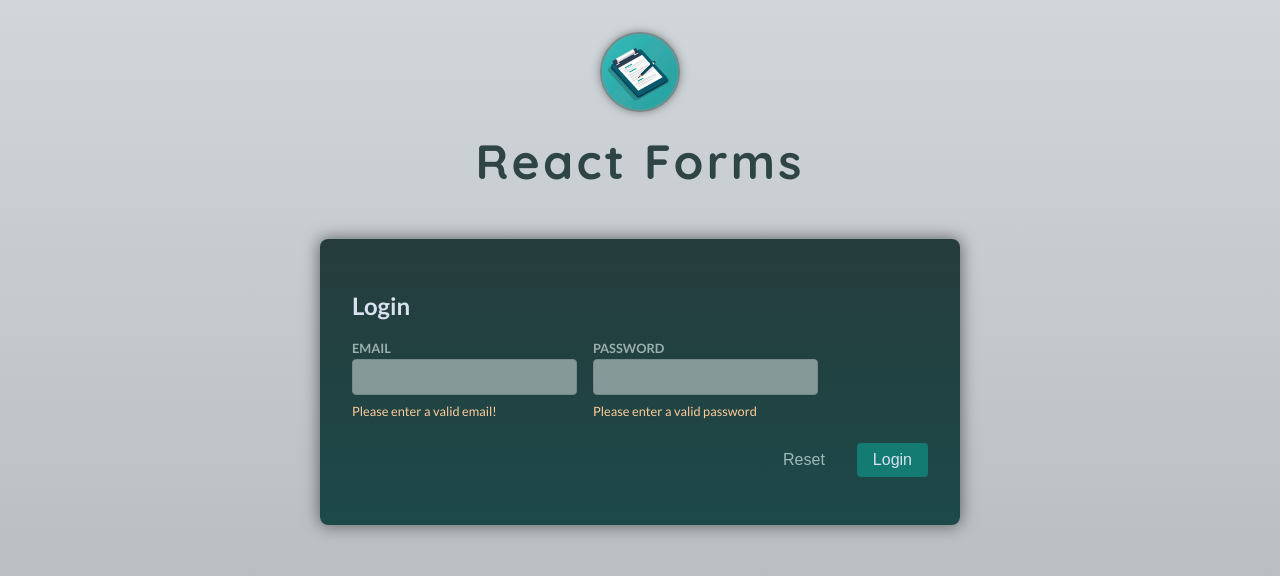
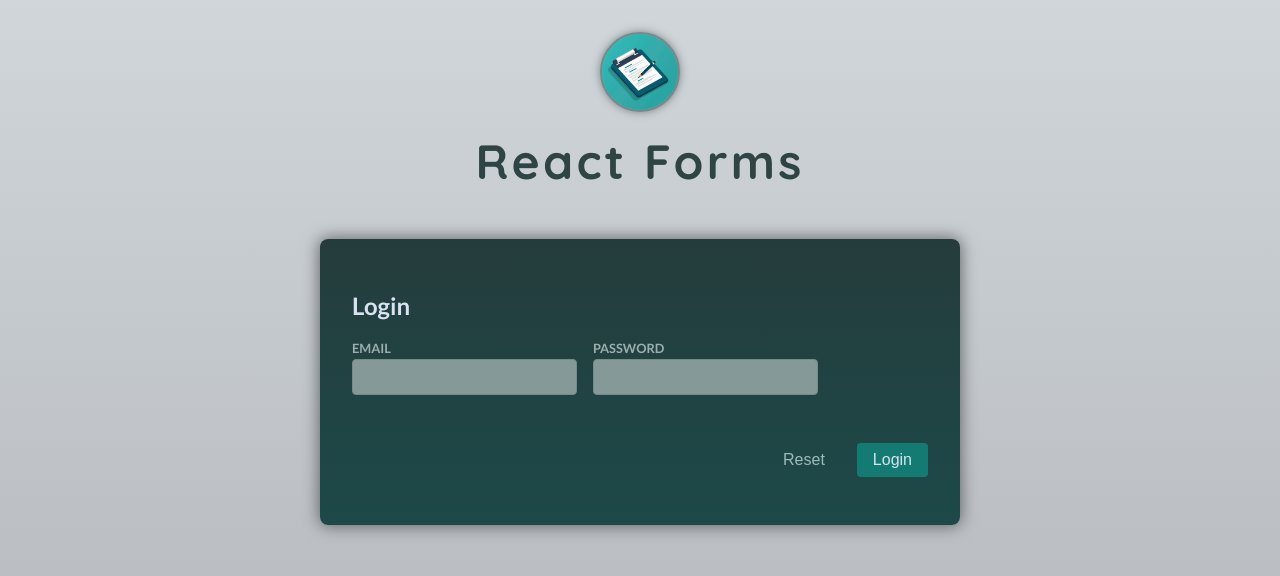
Before and after one commit to richardborgesdev/react-19-academind-working-with-forms-2025, a React (Vite) app: page / in a window 1280 px wide. Shown: the top 576 px of the page. Built offline with nearby package versions, Linux system fonts and the light colour scheme.

Commit message:
chore: custom hook for inputs

```diff
--- a/src/components/StateLogin.jsx
+++ b/src/components/StateLogin.jsx
@@ -1,52 +1,41 @@
-import { useState } from "react";
 import Input from "./Input";
 import * as validationService from "../util/validation";
+import { useInput } from "../hooks/useInput";
 
 export default function Login() {
-  const [enteredValues, setEnteredValues] = useState({
-    email: "",
-    password: "",
-  });
+  const {
+    value: emailValue,
+    handleInputChange: handleEmailChange,
+    handleInputBlur: handleEmailBlur,
+    hasError: emailHasError,
+  } = useInput(
+    "",
+    (value) =>
+      validationService.isEmail(value) && validationService.isNotEmpty(value)
+  );
 
-  const [didEdit, setDidEdit] = useState({
-    email: false,
-    password: false,
-  });
-
-  const isEmailValid =
-    didEdit.email &&
-    !validationService.isEmail(enteredValues.email) &&
-    !validationService.isNotEmpty(enteredValues.email);
-  const isPasswordValid =
-    didEdit.password &&
-    validationService.hasMinLength(enteredValues.password, 6);
+  const {
+    value: passwordValue,
+    handleInputChange: handlePasswordChange,
+    handleInputBlur: handlePasswordBlur,
+    hasError: passwordHasError,
+  } = useInput(
+    "",
+    (value) =>
+      validationService.isEmail(value) && validationService.isNotEmpty(value)
+  );
 
   function handleSubmit(event) {
     event.preventDefault();
+
+    if (emailHasError || passwordHasError) {
+      return;
+    }
 
     setEnteredValues({
       email: "",
       password: "",
     });
-  }
-
-  function handleInputChange(identifier, value) {
-    setEnteredValues((prevValues) => ({
-      ...prevValues,
-      [identifier]: value,
-    }));
-
-    setDidEdit((prevEdit) => ({
-      ...prevEdit,
-      [identifier]: false,
-    }));
-  }
-
-  function handleInputBlur(params) {
-    setDidEdit((prevEdit) => ({
-      ...prevEdit,
-      [identifier]: true,
-    }));
   }
 
   return (
@@ -59,10 +48,10 @@ export default function Login() {
           id="email"
           type="email"
           name="email"
-          onChange={(event) => handleInputChange("email", event.target.value)}
-          value={enteredValues.email}
-          onBlur={() => handleInputBlur("email")}
-          error={!isEmailValid && "Please enter a valid email!"}
+          onChange={handleEmailChange}
+          value={emailValue}
+          onBlur={handleEmailBlur}
+          error={emailHasError && "Please enter a valid email!"}
         />
 
         <Input
@@ -70,12 +59,10 @@ export default function Login() {
           id="password"
           type="password"
           name="password"
-          onChange={(event) =>
-            handleInputChange("password", event.target.value)
-          }
-          value={enteredValues.password}
-          onBlur={() => handleInputBlur("password")}
-          error={!isPasswordValid && "Please enter a valid password"}
+          onChange={handlePasswordChange}
+          value={passwordValue}
+          onBlur={handlePasswordBlur}
+          error={passwordHasError && "Please enter a valid password"}
         />
       </div>
 
--- /dev/null
+++ b/src/hooks/useInput.js
@@ -0,0 +1,24 @@
+import { useState } from "react";
+
+export function useInput(defaultValue, validationFn) {
+  const [enteredValue, setEnteredValue] = useState(defaultValue);
+  const [didEdit, setDidEdit] = useState(false);
+
+  const valueIsValid = validationFn(enteredValue);
+
+  function handleInputChange(event) {
+    setEnteredValue(event.target.value);
+    setDidEdit(false);
+  }
+
+  function handleInputBlur(params) {
+    setDidEdit(true);
+  }
+
+  return {
+    value: enteredValue,
+    handleInputBlur,
+    handleInputChange,
+    hasError: didEdit && !valueIsValid,
+  }
+}
```
